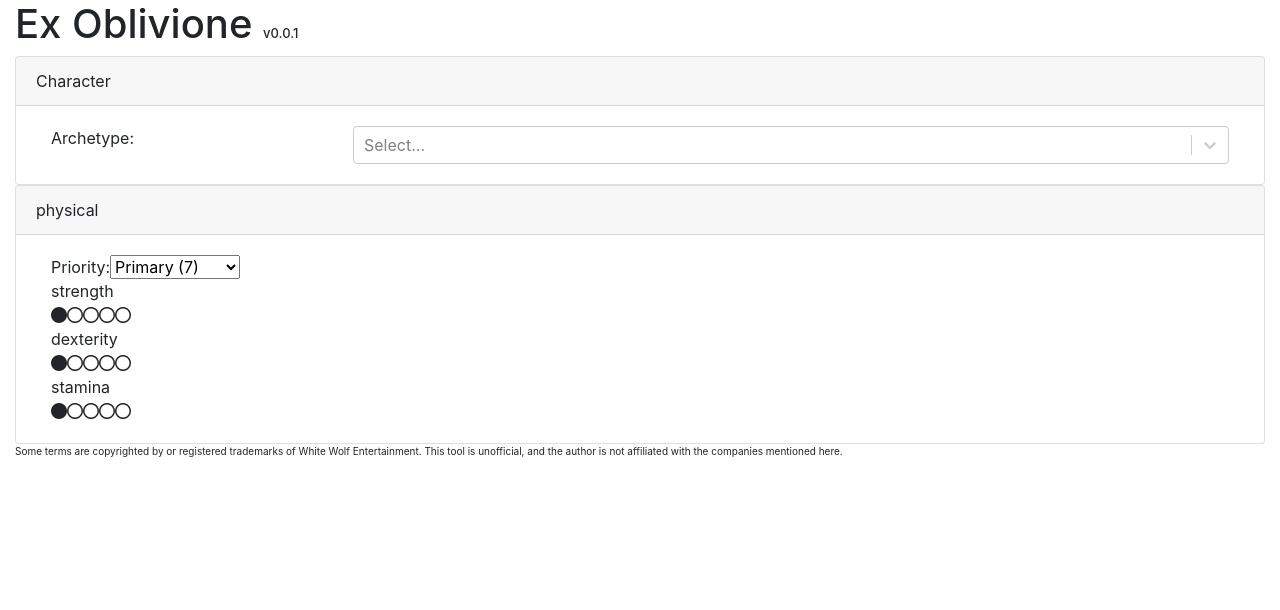
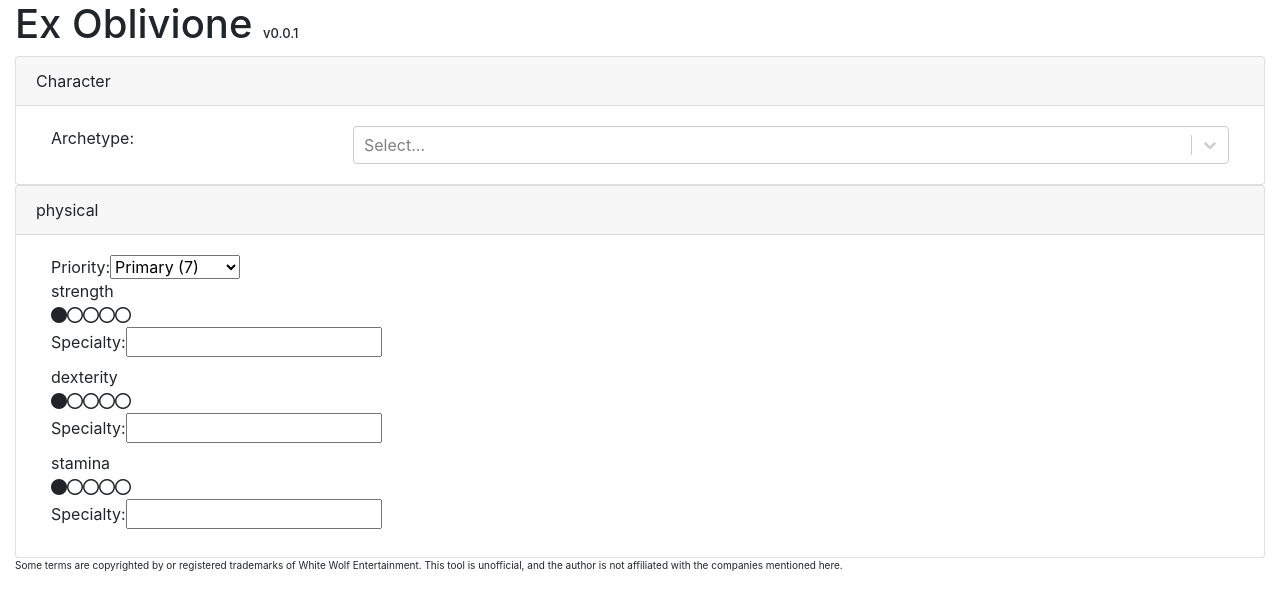
Before and after one commit to TrueWill/ex-oblivione, a React (Create React App) app: page / in a window 1280 px wide. Shown: the top 610 px of the page. Built offline with nearby package versions, Linux system fonts and the light colour scheme.

Commit message:
Add SpecialtyTrait and wire up specialty

```diff
--- a/src/components/AttributeTraitCategory.tsx
+++ b/src/components/AttributeTraitCategory.tsx
@@ -1,7 +1,12 @@
 import React from 'react';
 import { useSelector, useDispatch } from 'react-redux';
 import TraitCategory from './TraitCategory';
-import { selectAttributes, addDot, setPriority } from '../state/attributes';
+import {
+  selectAttributes,
+  addDot,
+  setSpecialty,
+  setPriority,
+} from '../state/attributes';
 
 interface IProps {
   categoryName: 'physical' | 'social' | 'mental';
@@ -12,7 +17,17 @@ const AttributeTraitCategory: React.FC<IProps> = ({ categoryName }) => {
   const dispatch = useDispatch();
 
   const handleClick = (traitName: string) => {
-    dispatch(addDot({ category: categoryName, trait: traitName as any })); // TODO fix typing
+    dispatch(addDot({ category: categoryName, trait: traitName as any }));
+  };
+
+  const handleSpecialtyChange = (traitName: string, specialty?: string) => {
+    dispatch(
+      setSpecialty({
+        category: categoryName,
+        trait: traitName as any,
+        specialty,
+      })
+    );
   };
 
   const handlePriorityChange = (priority: number) => {
@@ -24,6 +39,7 @@ const AttributeTraitCategory: React.FC<IProps> = ({ categoryName }) => {
       categoryParent={attributes}
       categoryName={categoryName}
       onClick={handleClick}
+      onSpecialtyChange={handleSpecialtyChange}
       onPriorityChange={handlePriorityChange}
     />
   );
--- a/src/components/Specialty.tsx
+++ b/src/components/Specialty.tsx
@@ -6,8 +6,8 @@ interface IProps {
 }
 
 const Specialty: React.FC<IProps> = ({ value, onChange }) => {
-  const handleChange = () => {
-    onChange(value);
+  const handleChange = (event: React.ChangeEvent<HTMLInputElement>) => {
+    onChange(event.target.value);
   };
 
   return (
--- /dev/null
+++ b/src/components/SpecialtyTrait.tsx
@@ -0,0 +1,38 @@
+import React from 'react';
+import Trait from './Trait';
+import Specialty from './Specialty';
+
+interface IProps {
+  name: string;
+  displayName?: string;
+  rating: number;
+  maxDots: number;
+  onClick: (name: string) => void;
+  specialty?: string;
+  onSpecialtyChange: (specialty?: string) => void;
+}
+
+const SpecialtyTrait: React.FC<IProps> = ({
+  name,
+  displayName,
+  rating,
+  maxDots,
+  onClick,
+  specialty,
+  onSpecialtyChange,
+}) => {
+  return (
+    <div>
+      <Trait
+        name={name}
+        displayName={displayName}
+        rating={rating}
+        maxDots={maxDots}
+        onClick={onClick}
+      />
+      <Specialty value={specialty} onChange={onSpecialtyChange} />
+    </div>
+  );
+};
+
+export default SpecialtyTrait;
--- a/src/components/TraitCategory.tsx
+++ b/src/components/TraitCategory.tsx
@@ -1,5 +1,5 @@
 import React from 'react';
-import Trait from './Trait';
+import SpecialtyTrait from './SpecialtyTrait';
 import Section from './Section';
 import Priority from './Priority';
 import { standardMaxDots } from '../constants/characterOptions';
@@ -19,6 +19,7 @@ interface IProps {
   categoryParent: Record<string, ICategory>;
   categoryName: string;
   onClick: (name: string) => void;
+  onSpecialtyChange: (traitName: string, specialty?: string) => void;
   onPriorityChange: (priority: number) => void;
 }
 
@@ -26,6 +27,7 @@ const TraitCategory: React.FC<IProps> = ({
   categoryParent,
   categoryName,
   onClick,
+  onSpecialtyChange,
   onPriorityChange,
 }) => {
   // Performance: This will render more than necessary.
@@ -33,15 +35,23 @@ const TraitCategory: React.FC<IProps> = ({
 
   const traitNames: string[] = Object.keys(category.traits);
 
-  const traits = traitNames.map((traitName) => (
-    <Trait
+  const traits = traitNames.map((traitName) => {
+    const handleSpecialtyChange = (specialty?: string) => {
+      onSpecialtyChange(traitName, specialty);
+    };
+
+    return (
+      <SpecialtyTrait
         key={traitName}
         name={traitName}
         rating={category.traits[traitName].rating}
         maxDots={standardMaxDots}
         onClick={onClick}
+        specialty={category.traits[traitName].specialty}
+        onSpecialtyChange={handleSpecialtyChange}
       />
-  ));
+    );
+  });
 
   return (
     <Section header={categoryName}>
--- a/src/state/attributes.ts
+++ b/src/state/attributes.ts
@@ -25,7 +25,7 @@ export type AttributeTrait =
       trait: keyof typeof initialState.character.attributes.mental.traits;
     };
 
-export type AttributeTraitSpecialty = AttributeTrait & { specialty: string };
+export type AttributeTraitSpecialty = AttributeTrait & { specialty?: string };
 
 // See https://stackoverflow.com/a/61450491/161457
 type Traits = Record<
```
Lines whose indentation alone changed are shown as unchanged.
